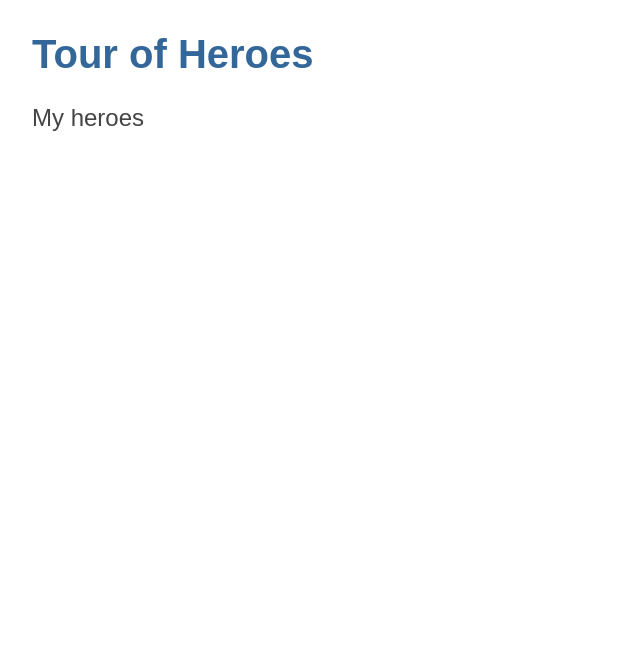
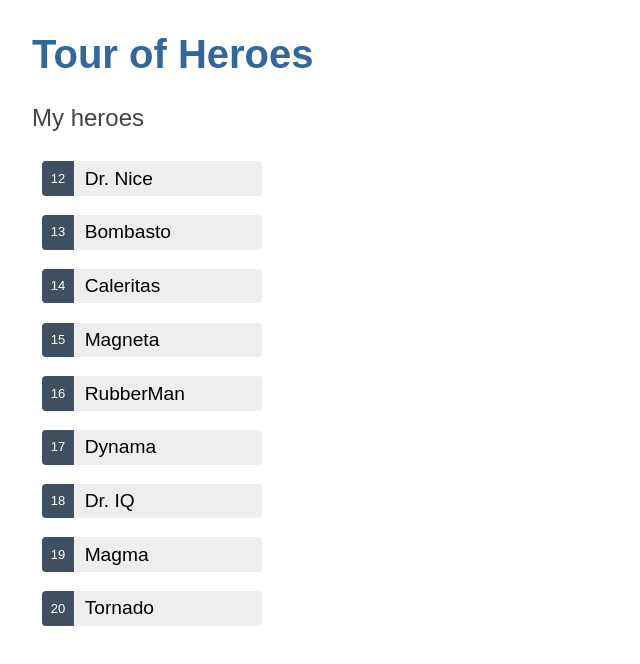
Before and after one commit to kovesdieszter/angular-tour-of-heroes, an Angular app in the folder angular-tour-of-heroes/: page / in a window 1280 px wide. Shown: the top 664 px of the page, without its empty margins (0-640 px from the left). Built offline with nearby package versions, Linux system fonts and the light colour scheme.

Commit message:
feat: add onSelect method

```diff
--- a/angular-tour-of-heroes/src/app/heroes/heroes.component.ts
+++ b/angular-tour-of-heroes/src/app/heroes/heroes.component.ts
@@ -1,5 +1,6 @@
 import { Component, OnInit } from '@angular/core';
 import { Hero } from '../hero';
+import { HEROES } from '../mock-heroes';
 
 @Component({
   selector: 'app-heroes',
@@ -7,14 +8,15 @@ import { Hero } from '../hero';
   styleUrls: ['./heroes.component.css']
 })
 export class HeroesComponent implements OnInit {
-  hero: Hero = {
-    id: 1,
-    name: 'Windstorm'
-  };
+  heroes = HEROES;
+  selectedHero?: Hero;
 
   constructor() { }
 
   ngOnInit(): void {
   }
 
+  onSelect(hero: Hero) {
+    this.selectedHero = hero;
+  }
 }
```
